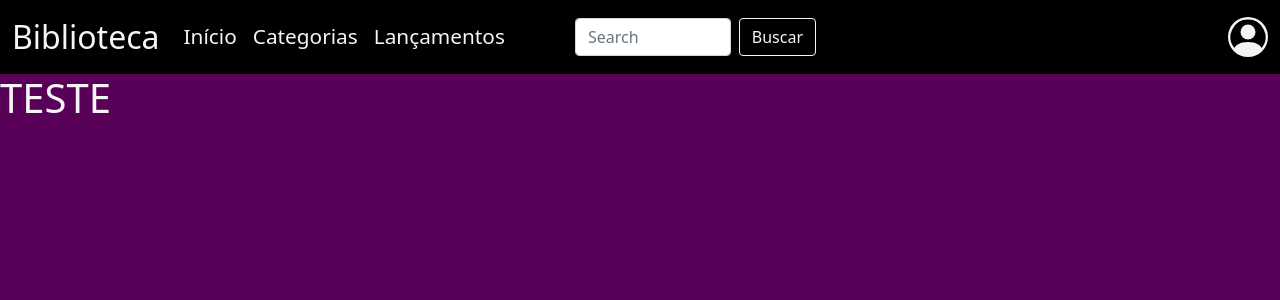
After one commit to Dudubraga/Projeto_Biblioteca, a Django app: page /cadastro/ in a window 1280 px wide. The commit adds this page. Shown: the top 300 px of the page. Run offline with Django 5.2, Linux system fonts and the light colour scheme.

Commit message:
botao clicavel!

```diff
--- a/biblioteca/projeto_biblioteca/app_biblioteca/templates/biblioteca/base.html
+++ b/biblioteca/projeto_biblioteca/app_biblioteca/templates/biblioteca/base.html
@@ -27,7 +27,7 @@
                 <ul class="navbar-nav me-auto mb-2 mb-lg-0">
                     <li class="nav-item">
                         <a style="text-decoration: none; color: whitesmoke;font-size: 130%;" class="nav-link active"
-                            aria-current="page" href="#">Início</a>
+                            aria-current="page" href="{% url 'aba_cadastro' %}">Início</a>
                     </li>
                     <li class="nav-item">
                         <a style="text-decoration: none; color: whitesmoke; font-size: 130%;" class="nav-link"
@@ -47,7 +47,7 @@
                 </div>
 
 
-                <a href="#">
+                <a href="{% url 'aba_cadastro' %}">
                     <svg style="color: whitesmoke;" xmlns="http://www.w3.org/2000/svg" width="40" height="40" fill="currentColor" class="bi bi-person-circle"
                     viewBox="0 0 16 16">
                     <path d="M11 6a3 3 0 1 1-6 0 3 3 0 0 1 6 0" />
--- /dev/null
+++ b/biblioteca/projeto_biblioteca/app_biblioteca/templates/biblioteca/cadastro.html
@@ -0,0 +1,6 @@
+{% extends 'biblioteca/base.html' %}
+{% block conteudo %}
+
+<h1 style="color: whitesmoke;">TESTE</h1>
+
+{% endblock %}
--- a/biblioteca/projeto_biblioteca/app_biblioteca/views.py
+++ b/biblioteca/projeto_biblioteca/app_biblioteca/views.py
@@ -2,3 +2,6 @@ from django.shortcuts import render
 
 def home(request):
     return render(request,'biblioteca/home.html')
+
+def cadastro(request):
+    return render(request,'biblioteca/cadastro.html')
--- a/biblioteca/projeto_biblioteca/projeto_biblioteca/urls.py
+++ b/biblioteca/projeto_biblioteca/projeto_biblioteca/urls.py
@@ -2,5 +2,6 @@ from django.urls import path
 from app_biblioteca import views
 
 urlpatterns = [
-    path('', views.home, name='home')
+    path('', views.home, name='home'),
+    path('cadastro/', views.cadastro, name='aba_cadastro')
 ]
```
